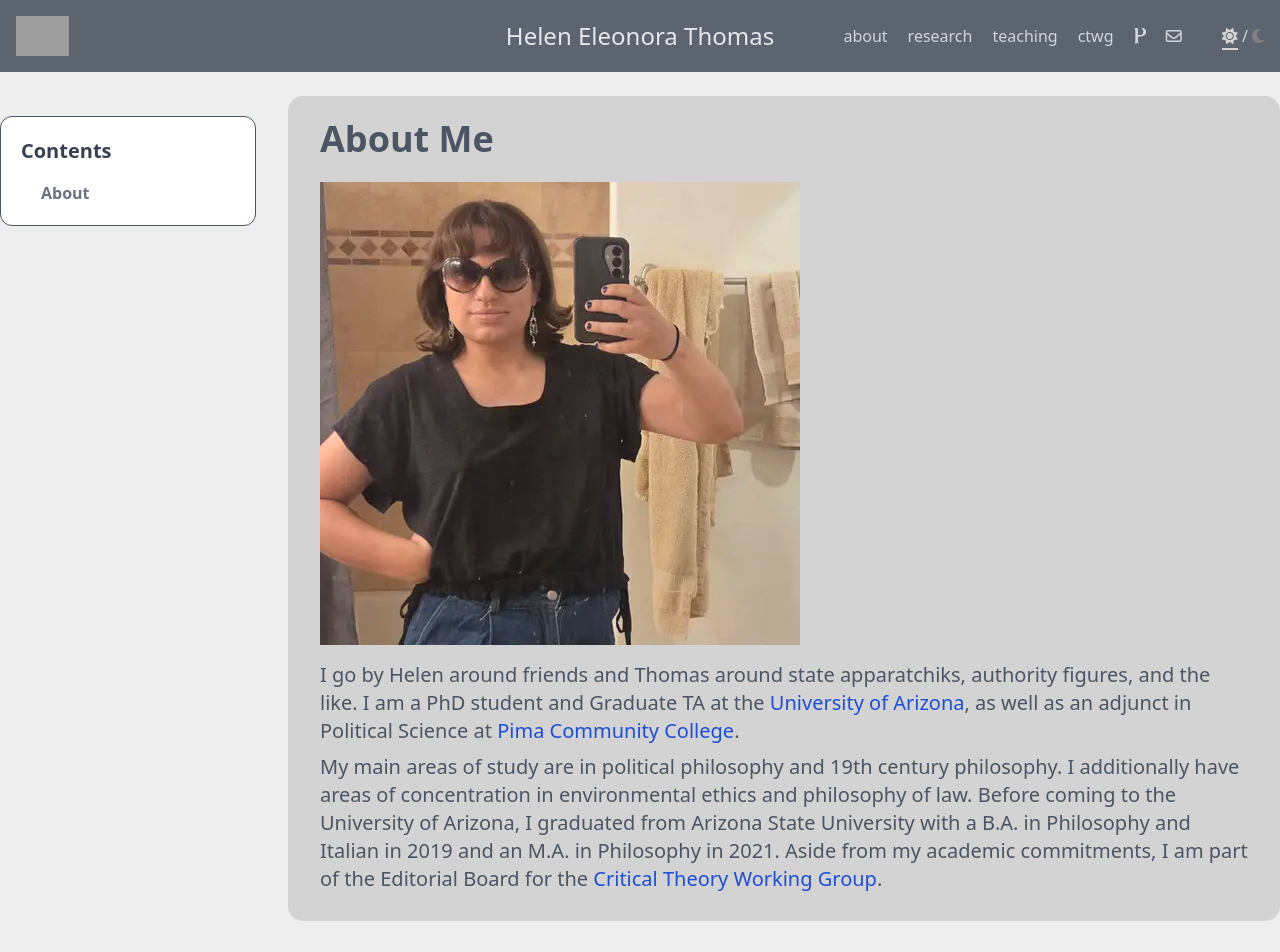
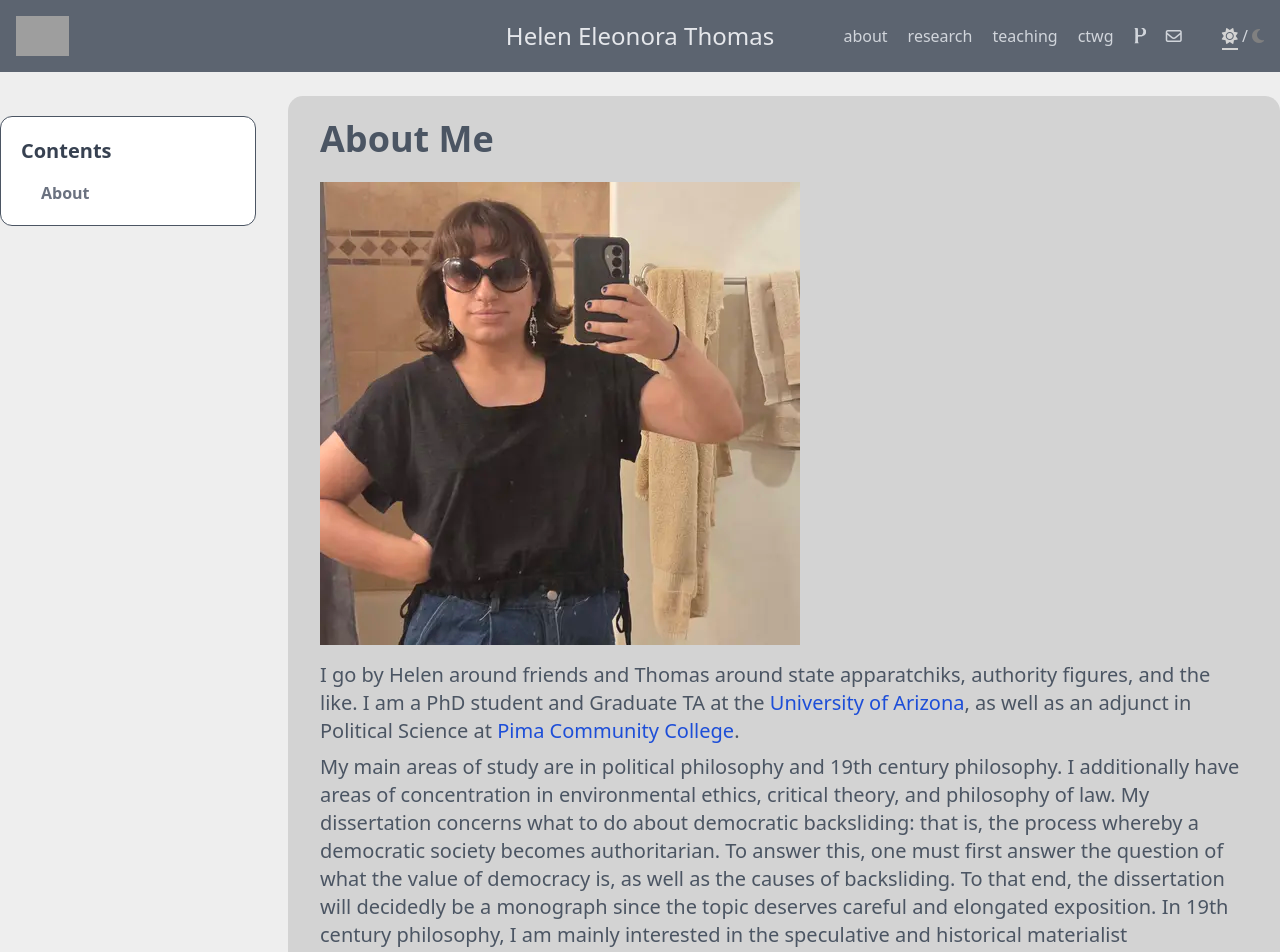
Before and after one commit to samueljthomasphilosophy/helen, a SvelteKit app: page /about in a window 1280 px wide. Shown: the top 952 px of the page. Built offline with nearby package versions, Linux system fonts and the light colour scheme; grey boxes are pictures that could not be loaded.

Commit message:
about me

```diff
--- a/src/routes/+page.svelte
+++ b/src/routes/+page.svelte
@@ -17,7 +17,7 @@
                 </p> <p class="text-xl py-1">
                 and an adjunct in Political Science at <a class="text-blue-700 hover:underline" href="https://www.pima.edu/"
                 >Pima Community College</a>.
-                Research interests include legal epistemology, linguistics, critical theory, and European history.
+                My main areas of study are in political philosophy and 19th century philosophy. I additionally have areas of concentration in environmental ethics, critical theory, and philosophy of law.
             </p>
         </div>
 
--- a/src/routes/about/+page.svelte
+++ b/src/routes/about/+page.svelte
@@ -23,12 +23,21 @@
                 as well as an adjunct in Political Science at <a class="text-blue-700 hover:underline" href="https://www.pima.edu/"
                 >Pima Community College</a>.
                 </p> <p class="text-xl py-1">
-                My main areas of study are in political philosophy and 19th century philosophy. I additionally have areas of concentration in environmental ethics and philosophy of law.
+                My main areas of study are in political philosophy and 19th century philosophy. I additionally have areas of concentration in environmental ethics, critical theory, and philosophy of law.
 
-                Before coming to the University of Arizona, I graduated from Arizona State University with a B.A. in Philosophy and Italian in 2019 and an M.A. in Philosophy in 2021. Aside from my academic commitments, I am part of the Editorial Board for the
+                My dissertation concerns what to do about democratic backsliding: that is, the process whereby a democratic society becomes authoritarian. To answer this, one must first answer the question of what the value of democracy is, as well as the causes of backsliding. To that end, the dissertation will decidedly be a monograph since the topic deserves careful and elongated exposition.
+
+                In 19th century philosophy, I am mainly interested in the speculative and historical materialist methodologies of Hegel and Marx, respectively, and how such methods of philosophical analysis motivate these thinkers’ substantive political views. Of particular interest here is how later thinkers (e.g., the so-called Frankfurt School) use such methods of philosophical analysis to inform their critiques of everyday life.
+
+                In environmental ethics, I am concerned about how economic arrangements affect public environmental goods. The (mis)management of the Colorado River is one area of import for me as I am a lifelong Arizonan. I am also interested in debates around to what extent we should grant rights or socialize the natural world to deal with the effects of climate change.
+
+                My MA thesis, gained from Arizona State University in 2021, concerned legal epistemology, specifically how judges and juries should evaluate different types of evidence. This thesis covered topics in philosophy of law, epistemology, and philosophy of language to give an account of individualized evidence as qualitatively different from bare statistical evidence. However, as the previous paragraphs indicate, my main areas of study have shifted since arriving at the University of Arizona in Fall 2022.
+
+                Aside from my academic commitments, I am part of the Editorial Board for the
                 <a class="text-blue-700 hover:underline" href="https://ctwgwebsite.github.io"
                 >Critical Theory Working Group</a>.
-                </p> <p class="text-xl py-1">
+                </p> <p class="text-xl py-1"> and a <a class="text-blue-700 hover:underline" href="https://burialmask13.bandcamp.com/"
+                >musician of sorts</a>
             </p>
         </div>
     </div>
```
